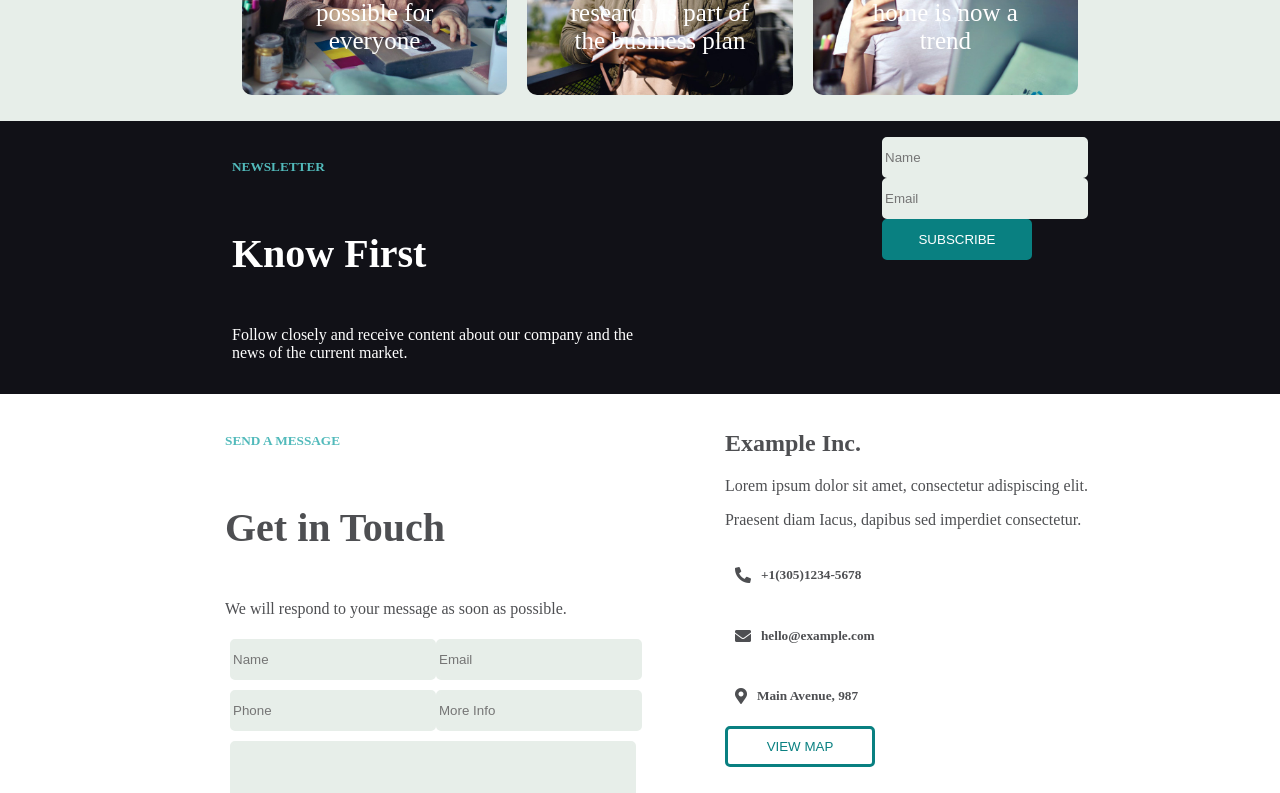
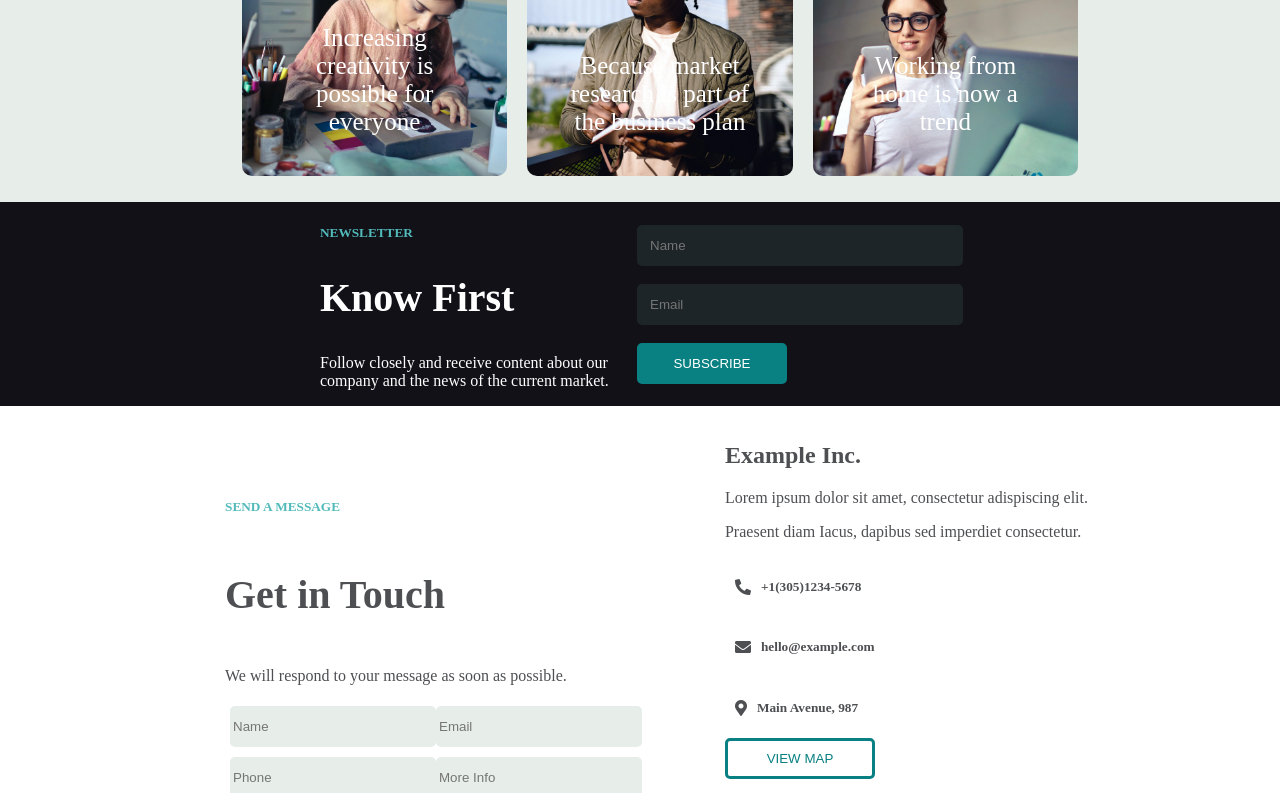
Before and after one commit to dariodeveloper92/proj-html-vuejs, a Vue app: page / in a window 1280 px wide. Shown: the part 4200-4993 px from the top of the page. Built offline with nearby package versions, Linux system fonts and the light colour scheme.

Commit message:
upgrade main sixth

```diff
--- a/src/components/Main.vue
+++ b/src/components/Main.vue
@@ -342,32 +342,34 @@
         <!-- main-sixth -->
         <div id="main-sixth">
             <div class="container-section">
-                <div class="box-section">
+                <div class="box-section-sixth">
                     <section class="section-main-sixth-left">
-                        <ul>
-                            <li class="li-left">
+                        <div class="vertical-input">
+                            <li>
                                 <h5 class="little-title"> NEWSLETTER </h5>
                             </li>
-                            <li class="li-left">
+                            <li>
                                 <h1 class="title"> Know First </h1>
                             </li>
-                            <li class="li-left">
+                            <li>
                                 <p>Follow closely and receive content about our company and the news of the current market.</p>
                             </li>
-                        </ul>
+                        </div>
                     </section>
                     <section class="section-main-sixth-right">
-                        <ul>
-                            <li class="li-left">
-                                <input class="width-input" type="text" placeholder="Name">
+                        <div   class="vertical-input">
+                           <li>
+                                <input class="width-input-black" type="text" placeholder="Name">
                             </li>
+                            <br>
                             <li>
-                                <input class="width-input" type="text" placeholder="Email">
+                                <input class="width-input-black" type="text" placeholder="Email">
                             </li>
+                            <br>
                             <li>
                                 <button class="greenButton">SUBSCRIBE</button>
                             </li>
-                        </ul>
+                        </div>
                     </section>
                 </div>
             </div>
@@ -403,7 +405,7 @@
                             </li>
                         </ul>
                     </section>
-                    <section class="section-main-sixth-right">
+                    <section class="section-main-seventh-right">
                         <ul>
                             <li>
                                 <h2>Example Inc.</h2>
@@ -458,6 +460,8 @@ export default {
 
     /* main-first--------------------------------------- */
     #main-first {
+        width: 100%;
+        height: 100%;
         background-color: $white;
         color: $abbey;
     }
@@ -468,6 +472,8 @@ export default {
 
     /* main-second--------------------------------------- */
     #main-second {
+        width: 100%;
+        height: 100%;
         background-color: lightblue;
     }
 
@@ -503,6 +509,7 @@ export default {
         background-color: $white;
         color: black;
         width: 100%;
+        height: 100%;
         position: relative;
         display: flex;
         justify-content: space-around;
@@ -527,8 +534,10 @@ export default {
 
     .section-main-fourth-right {
         display: flex;
-        justify-content: flex-end;
+        justify-content: center;
+        align-items: center;
         width: 40%;
+        height: 100%;
     }
 
     /* main-fifth--------------------------------------- */
@@ -576,6 +585,8 @@ export default {
     /* main-sixth--------------------------------------- */
     #main-sixth {
         background-color: $wood-smoke;
+        width: 100%;
+        height: 100%;
     }
 
      .container-main-sixth {
@@ -588,17 +599,26 @@ export default {
     .section-main-sixth-left {
         display: flex;
         justify-content: center;
+        align-items: center;
         width: 50%;
-        height: 20%;
     }
 
     .section-main-sixth-right {
         display: flex;
+        justify-content: center;
+        align-items: center;
+        width: 50%;
+    }
+
+    .section-main-seventh-right {
+        display: flex;
         justify-content: flex-end;
         width: 50%;
     }
-    /* main-seventh--------------------------------------- */
+        /* main-seventh--------------------------------------- */
     #main-seventh {
+        width: 100%;
+        height: 100%;
         background-color: $white;
         color: $abbey;
     }
--- a/src/styles/general.scss
+++ b/src/styles/general.scss
@@ -58,12 +58,28 @@ footer {
         border: 3px solid $gray-nurse;
     }
 
+    .width-input-black {
+        width: 300px;
+        padding: 10px 0;
+        border-radius: 5px;
+        background-color: $shark;
+        border: 3px solid $shark;
+        border: 3;
+        padding: 10px;
+    }
+
     .x-width-input {
         width: 400px;
         padding: 50px 0;
         border-radius: 5px;
         background-color: $gray-nurse;
         border: 3px solid $gray-nurse;
+    }
+
+    .vertical-input {
+        //display: flex;
+        //align-content: space-around;
+        //justify-items: center;
     }
 
     /* Dimensione ---------------------------------------- */
@@ -184,6 +200,12 @@ footer {
         display: flex;
         justify-content: flex-start;
         width: 70%;
+    }
+
+    .box-section-sixth {
+        display: flex;
+        justify-content: flex-start;
+        width: 50%;
     }
 
     .box-cards {
```
